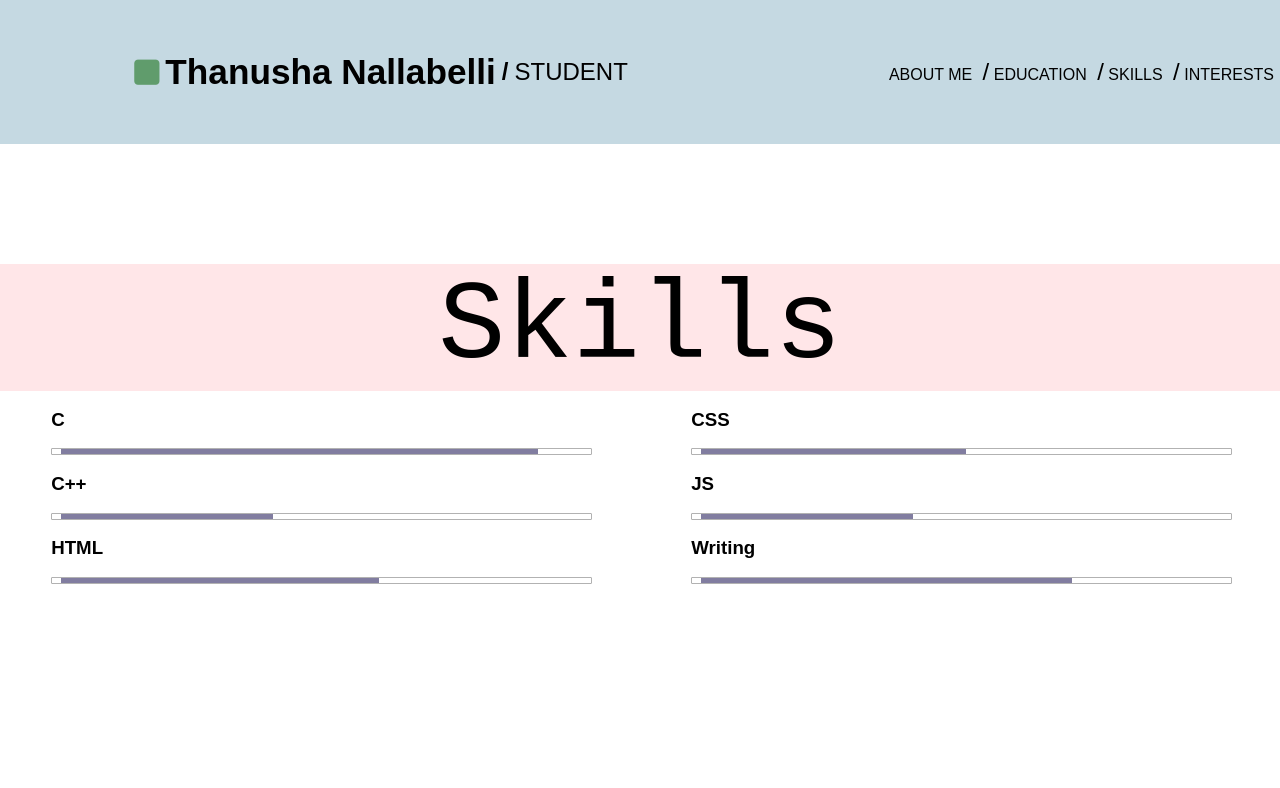
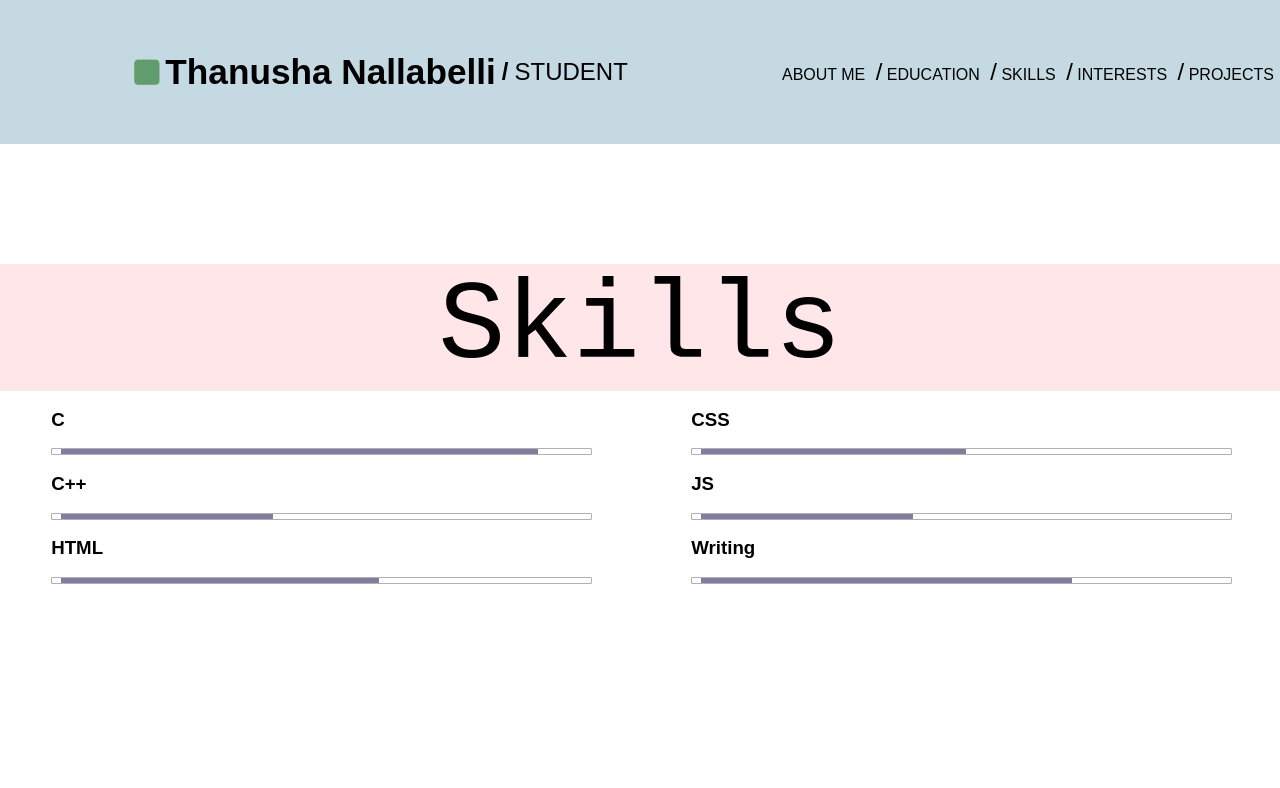
Before and after one commit to ThanushaNallabelli/Profile, a plain HTML site: page skills1.html in a window 1280 px wide. Shown: the top 788 px of the page. Drawn offline with Linux system fonts and the light colour scheme.

Commit message:
Update skills1.html

```diff
--- a/skills1.html
+++ b/skills1.html
@@ -25,6 +25,8 @@
                     <li><a href="./skills.html" target="_self">Skills</a></li>
                     <span>/</span>
                     <li><a href="./interests.html" target="_self">Interests</a></li>
+                      <span>/</span>
+                    <li><a href="./projects.html" target="_self">Projects</a></li>
                 </ul>
             </div>
         </div>
```
